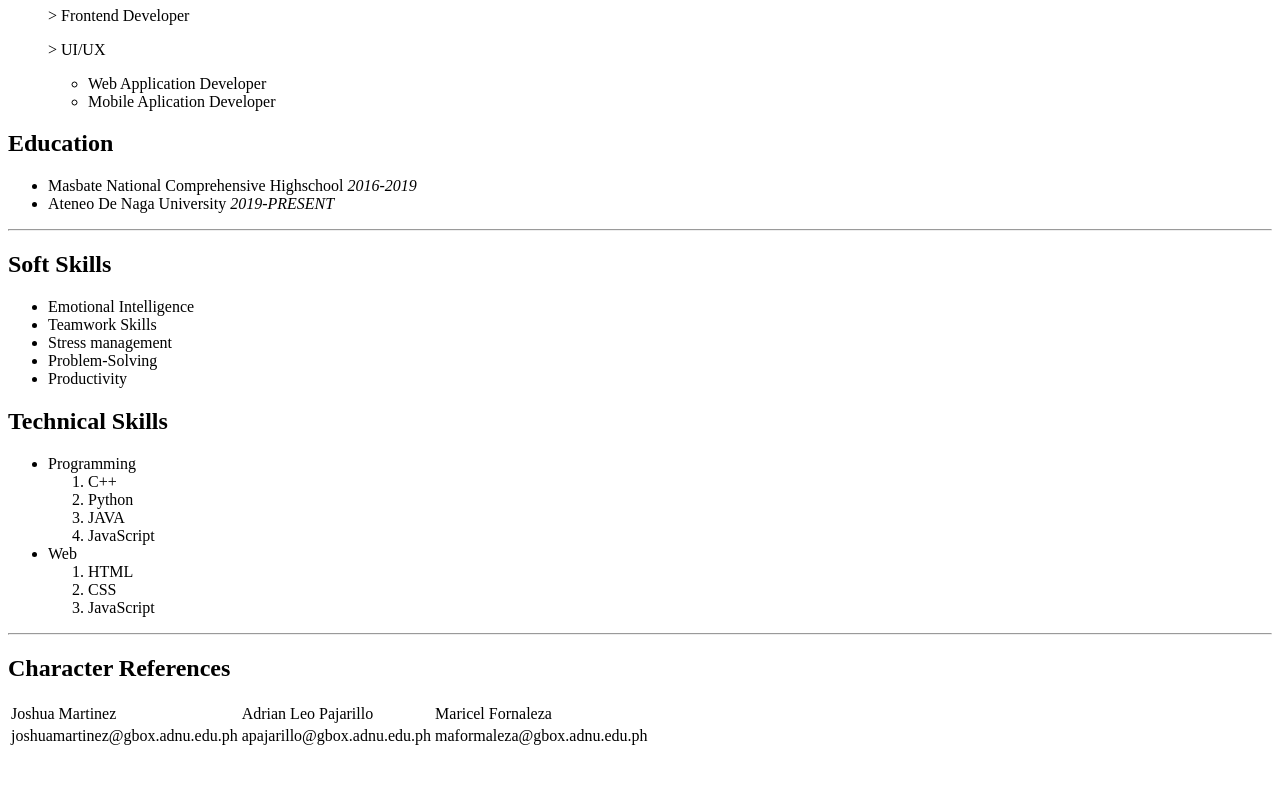
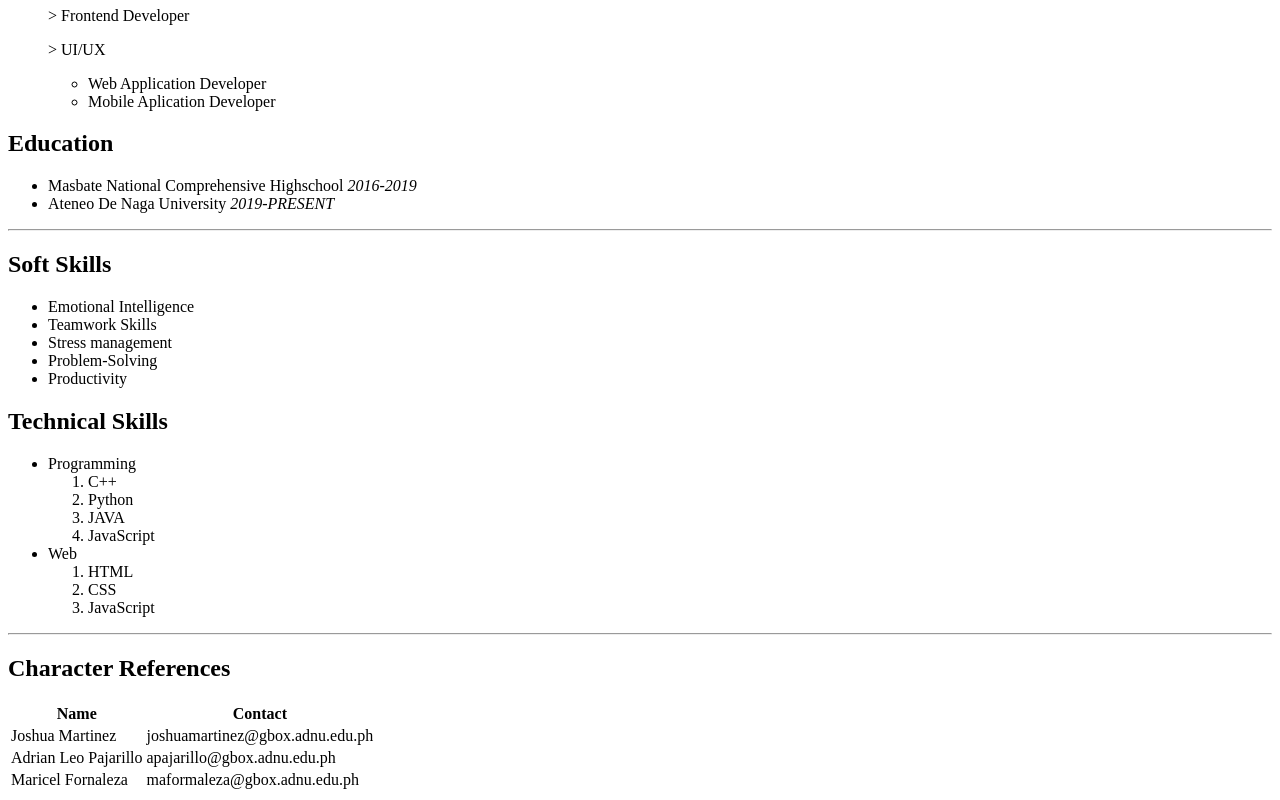
Before and after one commit to mosnamarco/mosnamarco.github.io, a plain HTML site: page index.html in a window 1280 px wide. Shown: the part 831-1631 px from the top of the page. Before the commit the page ends 1587 px from the top, so only its background shows below. Drawn offline with Linux system fonts and the light colour scheme.

Commit message:
Update index.html

```diff
--- a/index.html
+++ b/index.html
@@ -72,13 +72,19 @@
         <h2>Character References</h2>
         <table>
             <tr>
-                <td>Joshua Martinez</td>
-                <td>Adrian Leo Pajarillo</td>
-                <td>Maricel Fornaleza</td>
+                <th>Name</th>
+                <th>Contact</th>
             </tr>
             <tr>
+                <td>Joshua Martinez</td>
                 <td>joshuamartinez@gbox.adnu.edu.ph</td>
+            </tr>
+            <tr>
+                <td>Adrian Leo Pajarillo</td>
                 <td>apajarillo@gbox.adnu.edu.ph</td>
+            </tr>
+            <tr>
+                <td>Maricel Fornaleza</td>
                 <td>maformaleza@gbox.adnu.edu.ph</td>
             </tr>
         </table>
```
